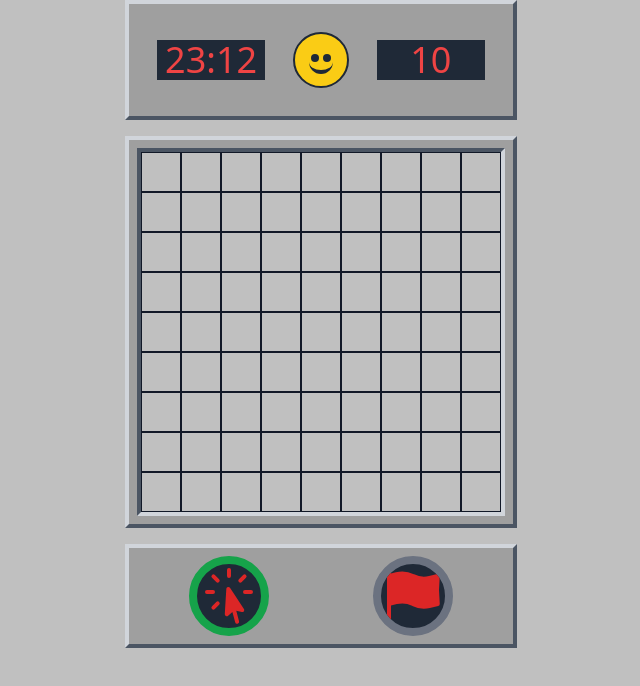
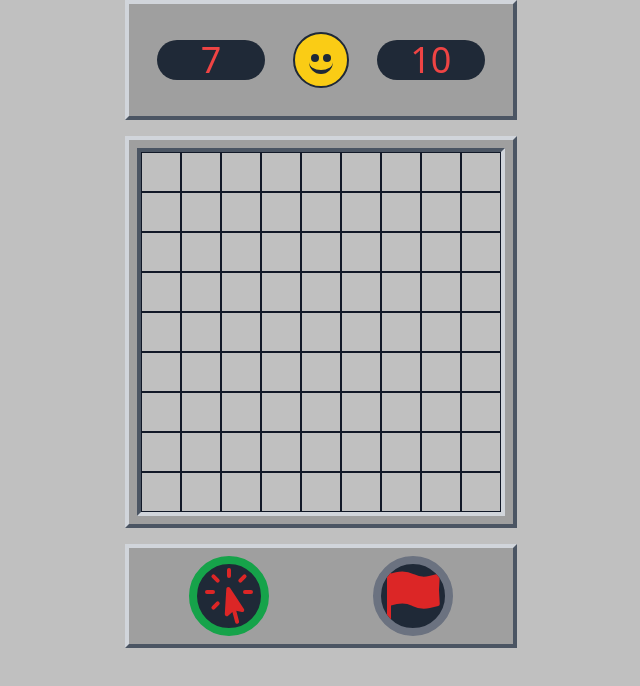
Before and after one commit to weelics/React-MineSweeper, a React (Create React App) app: page / in a window 1280 px wide. Shown: the top 686 px of the page, without its empty margins (319-959 px from the left). Built offline with nearby package versions, Linux system fonts and the light colour scheme.

Commit message:
feat: add timer

```diff
--- a/src/App.js
+++ b/src/App.js
@@ -1,4 +1,4 @@
-import { useCallback, useState } from "react";
+import { useCallback, useEffect, useState } from "react";
 import Block from "./components/block";
 import createTable from "./module/createTable";
 
@@ -13,8 +13,19 @@ function App() {
   const [show, setShow] = useState(false);
   const [mine, setMine] = useState(nMine);
   const [inClicks, setInClicks] = useState(true);
+  const [timer, setTimer] = useState(0);
+  const [over, setOver] = useState(false);
+
+  useEffect(() => {
+    let interval = setInterval(() => {
+      !over ? setTimer((old) => old + 1) : setTimer(timer);
+    }, 1000);
+    return () => clearInterval(interval);
+  }, [over, timer]);
 
   const reset = () => {
+    setOver(false);
+    setTimer(0);
     winnerMine = 0;
     setShow(false);
     setMine(nMine);
@@ -34,6 +45,7 @@ function App() {
   };
 
   const gameOver = useCallback(() => {
+    setOver(true);
     setAlert("HAI PERSO!");
     cssFinishGame = "bg-red-600 text-cyan-500";
     endGame();
@@ -113,8 +125,8 @@ function App() {
         border-b-gray-600 border-r-gray-600"
       >
         <div className="flex justify-between p-5 items-center">
-          <p className="text-4xl text-red-500 bg-gray-800 w-[33%] h-10 text-center">
-            {"23:12"}
+          <p className="text-4xl text-red-500 bg-gray-800 w-[33%] h-10 rounded-full text-center">
+            {timer}
           </p>
           <div
             onClick={async () => {
@@ -123,12 +135,16 @@ function App() {
             className="relative w-14 h-14 text-center bg-yellow-400 border-2 border-gray-800
             items-center rounded-full hover:bg-yellow-300"
           >
-            <span className={`absolute bottom-6 left-4 w-2 h-2 bg-gray-800 rounded-full`}></span>
-            <span className={`absolute bottom-6 right-4 w-2 h-2 bg-gray-800 rounded-full`}></span>
+            <span
+              className={`absolute bottom-6 left-4 w-2 h-2 bg-gray-800 rounded-full`}
+            ></span>
+            <span
+              className={`absolute bottom-6 right-4 w-2 h-2 bg-gray-800 rounded-full`}
+            ></span>
             <span className="absolute top-4 right-[14px] w-6 h-6 border-b-4 border-gray-800 rounded-full"></span>
           </div>
 
-          <p className="text-4xl text-red-500 bg-gray-800 w-[33%] h-10 text-center">
+          <p className="text-4xl text-red-500 bg-gray-800 w-[33%] h-10 rounded-full text-center">
             {mine}
           </p>
         </div>
```
